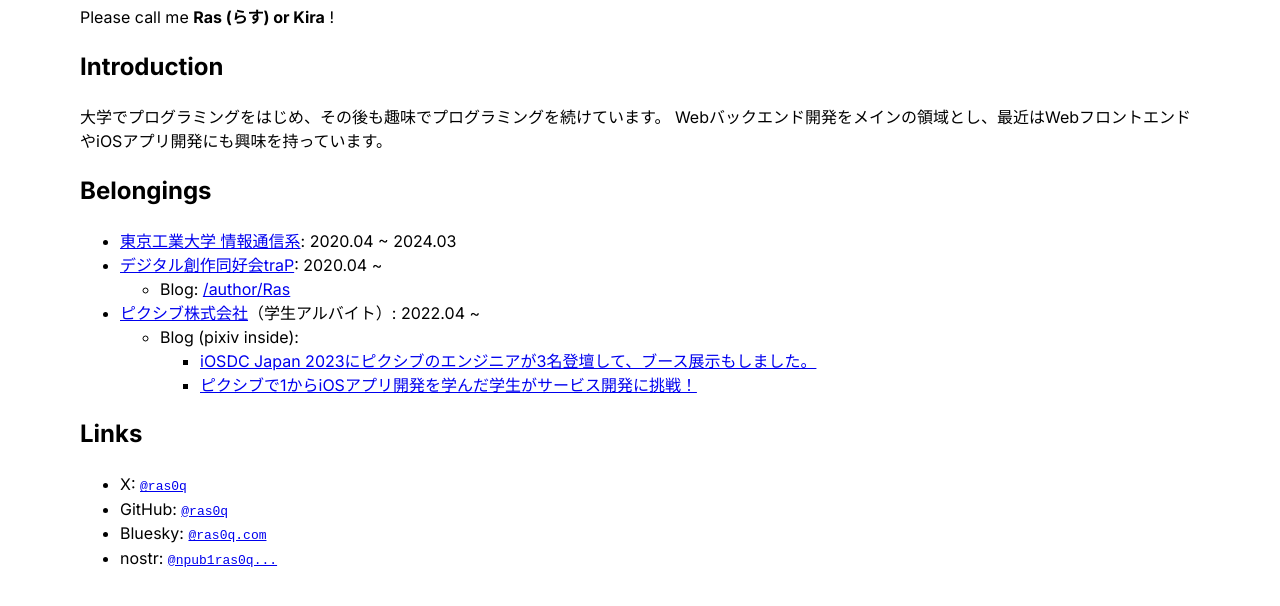
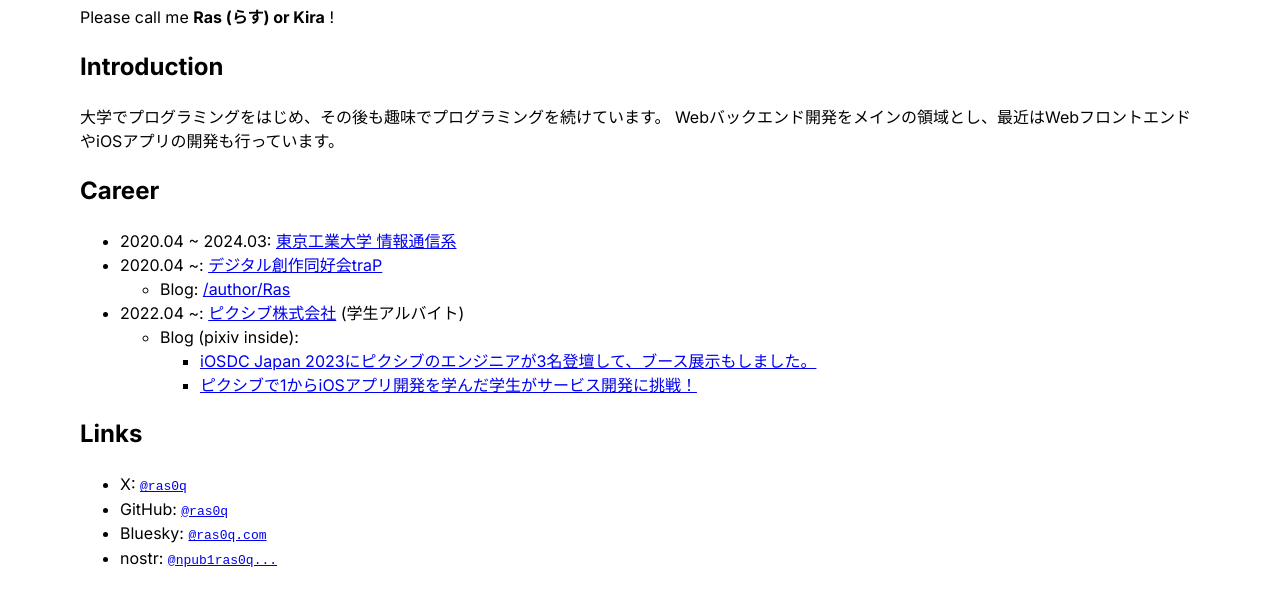
Before and after one commit to ras0q/ras0q.com, an Astro site: page /about in a window 1280 px wide. Shown: the part 166-772 px from the top of the page. Built offline with nearby package versions, Linux system fonts and the light colour scheme; Astro itself is replaced by a stand-in of ours.

Commit message:
:memo: improve doc

```diff
--- a/src/pages/about.md
+++ b/src/pages/about.md
@@ -10,14 +10,14 @@ Please call me **Ras (らす) or Kira** !
 ## Introduction
 
 大学でプログラミングをはじめ、その後も趣味でプログラミングを続けています。
-Webバックエンド開発をメインの領域とし、最近はWebフロントエンドやiOSアプリ開発にも興味を持っています。
+Webバックエンド開発をメインの領域とし、最近はWebフロントエンドやiOSアプリの開発も行っています。
 
-## Belongings
+## Career
 
-- [東京工業大学 情報通信系](https://educ.titech.ac.jp/ict/): 2020.04 ~ 2024.03
-- [デジタル創作同好会traP](https://trap.jp/): 2020.04 ~
+- 2020.04 ~ 2024.03: [東京工業大学 情報通信系](https://educ.titech.ac.jp/ict/)
+- 2020.04 ~: [デジタル創作同好会traP](https://trap.jp/)
   - Blog: [/author/Ras](https://trap.jp/author/Ras)
-- [ピクシブ株式会社](https://www.pixiv.co.jp/)（学生アルバイト）: 2022.04 ~
+- 2022.04 ~: [ピクシブ株式会社](https://www.pixiv.co.jp/) (学生アルバイト)
   - Blog (pixiv inside):
     - [iOSDC Japan 2023にピクシブのエンジニアが3名登壇して、ブース展示もしました。](https://inside.pixiv.blog/2023/09/14/183000)
     - [ピクシブで1からiOSアプリ開発を学んだ学生がサービス開発に挑戦！](https://inside.pixiv.blog/2023/09/21/160000)
```
